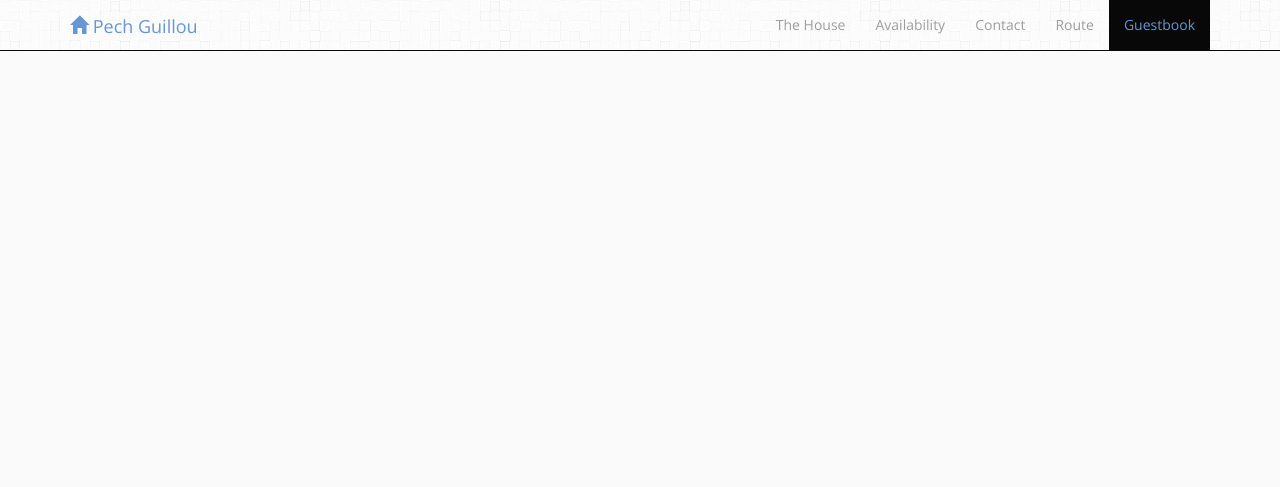
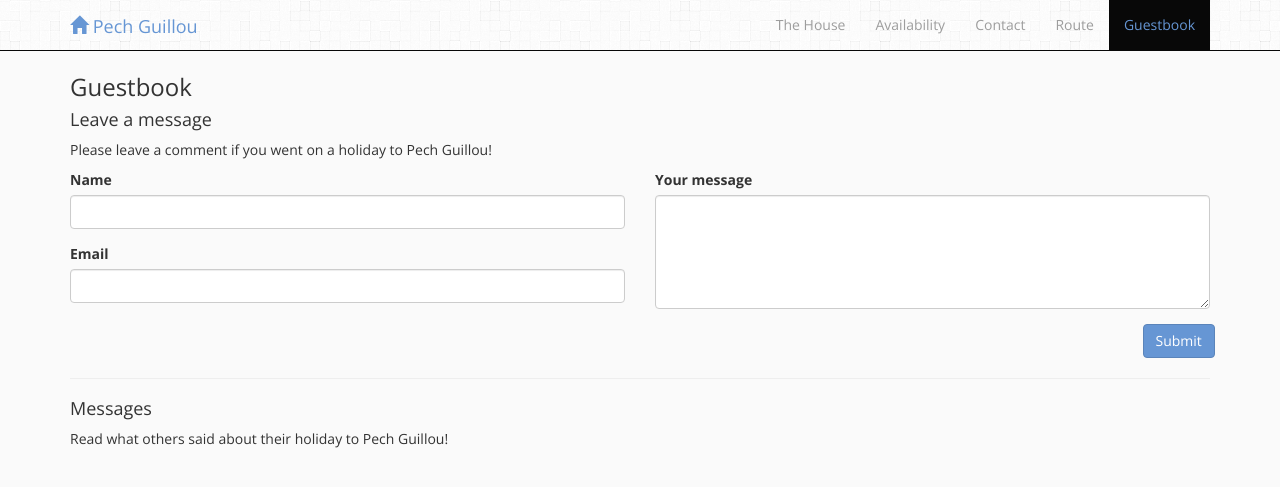
Before and after one commit to arnewauters/pechguillou, a Jekyll site: the page built from guestbook/index.html, in a window 1280 px wide. Shown: the top 487 px of the page. Built offline with Jekyll 4.4.1, drawn with Linux system fonts in a browser that asks for light colours; nearby versions of some CDN libraries; library files that are not in the unit come from our copies.

Commit message:
continued development

```diff
--- a/css/main.css
+++ b/css/main.css
@@ -66,6 +66,12 @@
 .btn-primary:hover, .btn-primary:focus, .btn-group.open .dropdown-toggle.btn-primary {
   background-color: #6696D4;
   border-color: #5A84BA;
+}
+
+.panel-primary>.panel-heading {
+  color: #ffffff;
+  background-color: #6696D4;
+  border-color: transparent;
 }
 
 .carousel {
--- a/guestbook/index.html
+++ b/guestbook/index.html
@@ -3,9 +3,38 @@
 title: Guestbook
 ---
 <div class="container">
+  <h3>Guestbook</h3>
+  <h4>Leave a message</h4>
+  <p>Please leave a comment if you went on a holiday to Pech Guillou!</p>
   <div class="row">
-    <div id="guestbook_entries" class="col-lg-12">
-
+    <div class="col-lg-6">
+      <div id="name-group" class="form-group">
+        <label class="control-label" for="name">Name</label>
+        <input type="text" class="form-control" id="name" name="name">
+      </div>
+      <div id="email-group" class="form-group">
+        <label class="control-label" for="email">Email</label>
+        <input type="email" class="form-control" id="email" name="email">
+      </div>
+    </div>
+    <div class="col-lg-6">
+      <div class="form-group">
+        <label class="control-label" for="extra">Your message</label>
+        <textarea class="form-control" rows="5" id="extra" name="extra"></textarea>
+      </div>
+    </div>
+  </div>
+  <div class="row">
+    <div class="col-lg-1 col-lg-offset-11">
+      <button id="submit" type="submit" class="btn btn-primary">Submit</button>
+    </div>
+  </div>
+  <hr >
+  <h4>Messages</h4>
+  <p>Read what others said about their holiday to Pech Guillou!</p>
+  <div class="row">
+    <div class="col-lg-12">
+      <div id="guestbook_entries" class="col-lg-12"></div>
     </div>
   </div>
 </div>
--- a/js/main.js
+++ b/js/main.js
@@ -146,15 +146,17 @@
     url: "http://getsimpleform.com/messages.js?api_token=0cf647952037956972ffb9a65dbb32bf",
     dataType: 'jsonp',
     success: function(data) {
-      var items = [];
       $.each(data, function(key, val) {
-        items.push( "<li id='" + key + "'>" + val.data.name + "</li>" );
+        htmlstring = "<div class=\"panel panel-primary\">";
+        htmlstring += "<div class=\"panel-heading\">";
+        htmlstring += "<h3 class=\"panel-title\">" + val.data.name + "</h3>";
+        htmlstring +=  "</div>";
+        htmlstring += "<div class=\"panel-body\">";
+        htmlstring += val.data.extra;
+        htmlstring +=  "</div>";
+        htmlstring +=  "</div>";
+        $('#guestbook_entries').append(htmlstring);
       });
-
-      $( "<ul/>", {
-        "class": "my-new-list",
-        html: items.join( "" )
-      }).appendTo( "#guestbook_entries" );
     }
   });
 }
```
